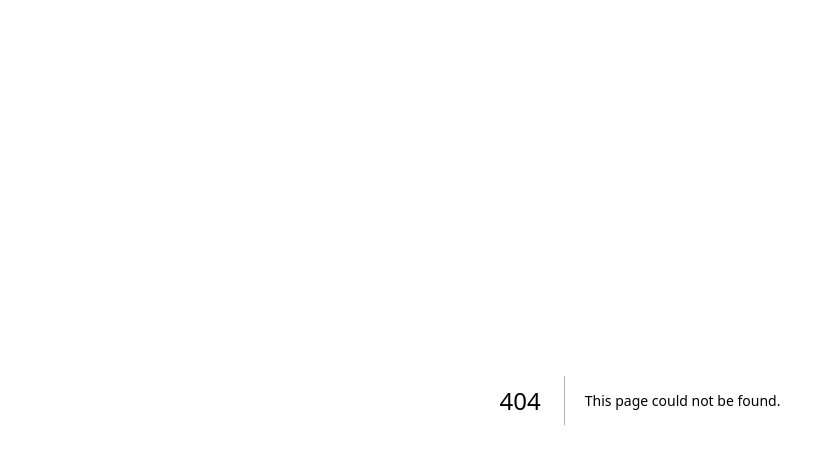
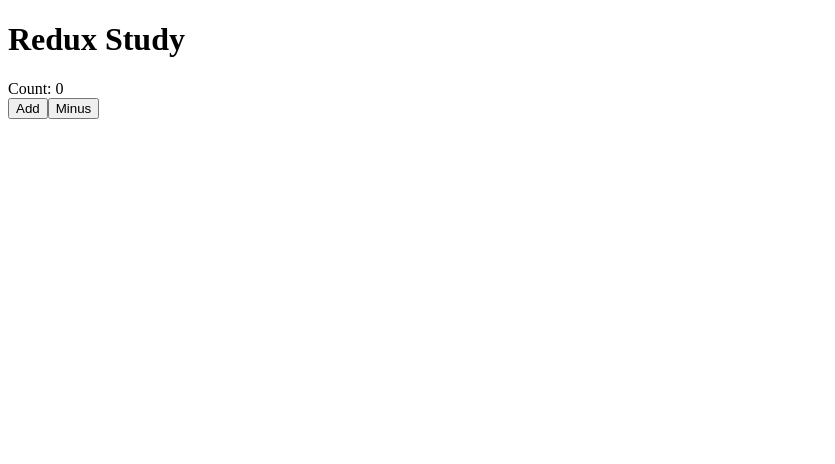
Before and after one commit to eggmun98/advanced-frontend-study, a Next.js app: page /reduxStudy in a window 1280 px wide. Before the commit this address had no page. Shown: the top 464 px of the page, without its empty margins (0-835 px from the left). Built offline with nearby package versions, Linux system fonts and the light colour scheme.

Commit message:
[2023.11.05] study 리덕스 카운터 기본 예제

```diff
--- a/package.json
+++ b/package.json
@@ -17,7 +17,9 @@
     "next-router-mock": "^0.9.7",
     "react": "18.2.0",
     "react-dom": "18.2.0",
-    "react-github-calendar": "^4.0.1"
+    "react-github-calendar": "^4.0.1",
+    "react-redux": "^8.1.3",
+    "redux": "^4.2.1"
   },
   "devDependencies": {
     "@testing-library/jest-dom": "^5.16.5",
--- a/pages/_app.js
+++ b/pages/_app.js
@@ -1,3 +1,10 @@
+import { Provider } from "react-redux";
+import countStore from "../src/commons/store/store";
+
 export default function App({ Component, pageProps }) {
-  return <Component {...pageProps} />;
+  return (
+    <Provider store={countStore}>
+      <Component {...pageProps} />
+    </Provider>
+  );
 }
--- /dev/null
+++ b/pages/reduxStudy/index.js
@@ -0,0 +1,21 @@
+// 어딘가의 React 컴포넌트 파일
+import React from "react";
+import { useDispatch, useSelector } from "react-redux";
+
+const ReduxStudyPage = () => {
+  // 디스패치
+  const dispatch = useDispatch();
+  // 스테이트
+  const count = useSelector((state) => state);
+
+  return (
+    <>
+      <h1>Redux Study</h1>
+      <div>Count: {count}</div>
+      <button onClick={() => dispatch({ type: "ADD" })}>Add</button>
+      <button onClick={() => dispatch({ type: "MINUS" })}>Minus</button>
+    </>
+  );
+};
+
+export default ReduxStudyPage;
--- /dev/null
+++ b/src/commons/store/store.js
@@ -0,0 +1,23 @@
+// src/commons/store/store.js
+import { createStore } from "redux";
+
+// 액션
+const ADD = "ADD";
+const MINUS = "MINUS";
+
+// 리듀서
+const countModifier = (state = 0, action) => {
+  switch (action.type) {
+    case ADD:
+      return state + 1;
+    case MINUS:
+      return state - 1;
+    default:
+      return state;
+  }
+};
+
+// 스토어
+const countStore = createStore(countModifier);
+
+export default countStore;
```
Also changed, not shown: 1 other file (tests, documents, lock files or other folders).
